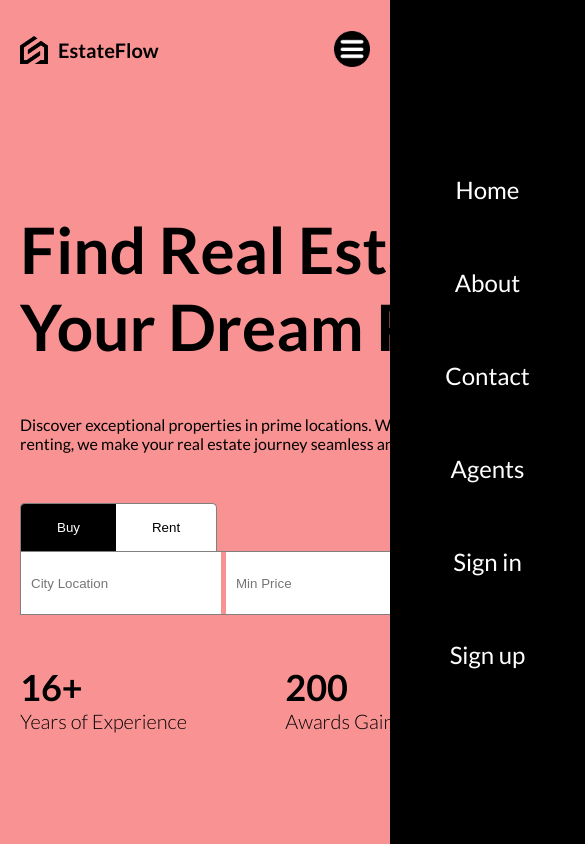
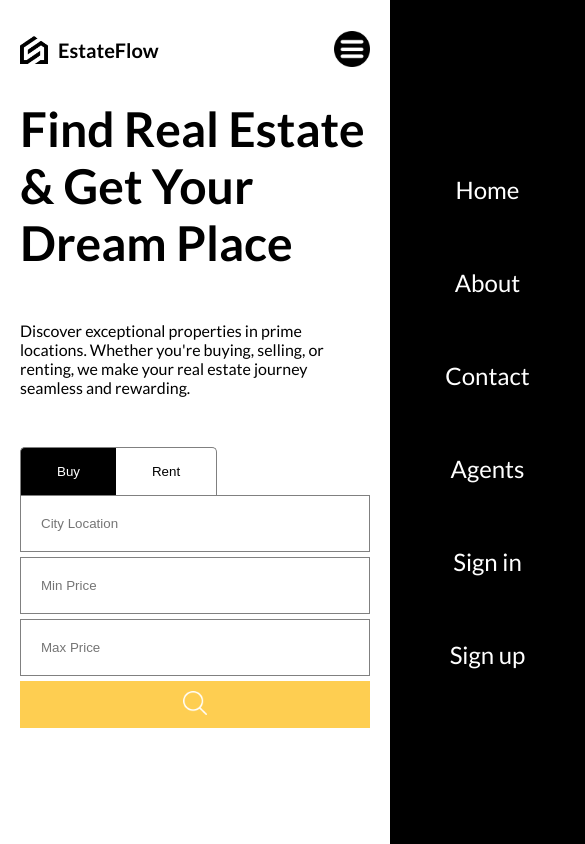
Before and after one commit to nemida/estateflow, a React (Vite) app: page / in a window 390 px wide. Shown: the top 844 px of the page, 585 px wide, since content can reach past the window. Built offline with nearby package versions, Linux system fonts and the light colour scheme.

Commit message:
feat: made homepage responsive

```diff
--- a/src/components/searchBar/searchBar.scss
+++ b/src/components/searchBar/searchBar.scss
@@ -1,5 +1,7 @@
-.searchBar {
+ @use "../../responsive.scss" as *;
+ .searchBar {
     .type {
+
         button {
             padding: 16px 36px;
             border: 1px solid grey;
@@ -30,10 +32,39 @@
         height: 64px;
         gap: 5px;
 
+        @include sm {
+            flex-direction: column;
+            border: none;
+        }
+
         input {
             border: none;
             padding: 0px 10px;
             width: 200px;
+
+            @include lg {
+                padding: 0px 5px;
+
+                &:nth-child(2), &:nth-child(3) {
+                    width: 140px;
+                }
+            }
+
+            @include md {
+                width: 200px;
+                &:nth-child(2), &:nth-child(3) {
+                    width: 200px;
+                }
+            }
+
+            @include sm {
+                width: auto;
+                &:nth-child(2), &:nth-child(3) {
+                    width: auto;
+                }
+                padding: 20px;
+                border: 1px solid grey;
+            }
         }
 
         button {
@@ -41,6 +72,10 @@
             cursor: pointer;
             background-color: #fece51;
             flex: 1;
+
+            @include sm {
+                padding: 10px;
+            }
 
             img {
                 width: 24px;
--- a/src/layout.scss
+++ b/src/layout.scss
@@ -10,18 +10,18 @@
     display: flex;
     flex-direction: column;
     @include lg {
-        background-color: rgb(255, 199, 179);
-        max-width: 1280px;
+/*         background-color: rgb(255, 199, 179);
+ */        max-width: 1280px;
     }
 
     @include md {
-        background-color: rgb(160, 193, 252);
-        max-width: 768px;
+/*         background-color: rgb(160, 193, 252);
+ */        max-width: 768px;
     }
 
     @include sm {
-        background-color: rgb(249, 147, 147);
-        max-width: 640px;
+/*         background-color: rgb(249, 147, 147);
+ */        max-width: 640px;
     }
 
     .content {
--- a/src/routes/homePage/homePage.scss
+++ b/src/routes/homePage/homePage.scss
@@ -1,3 +1,5 @@
+@use "../../responsive.scss" as *;
+
 .homePage {
     display: flex;
     height: 100%;
@@ -12,15 +14,37 @@
             justify-content: center;
             gap: 50px;
             height: 100%;
+            @include md {
+                padding: 0;
+            }
+
+            @include sm {
+                justify-content: flex-start;
+            }
+
             .title {
                 font-size: 64px;
+
+                @include lg {
+                    font-size: 48px;
+                }
             }
+
+
             .boxes {
                 display: flex;
                 justify-content: space-between;
 
+                @include sm {
+                    display: none;
+                }
+
                 h1 {
                     font-size: 36px;
+
+                    @include lg {
+                        font-size: 32px;
+                    }
                 }
 
                 h2{
@@ -37,10 +61,19 @@
         position: relative;
         display: flex;
         align-items: center;
+
+        @include md {
+            display: none;
+        }
+
         img {
             width: 115%;
             position: absolute; // absolute relative to img container and not the viewport
             right: 0;
+
+            @include lg {
+                width: 105%;
+            }
         }
     }
 }
```
